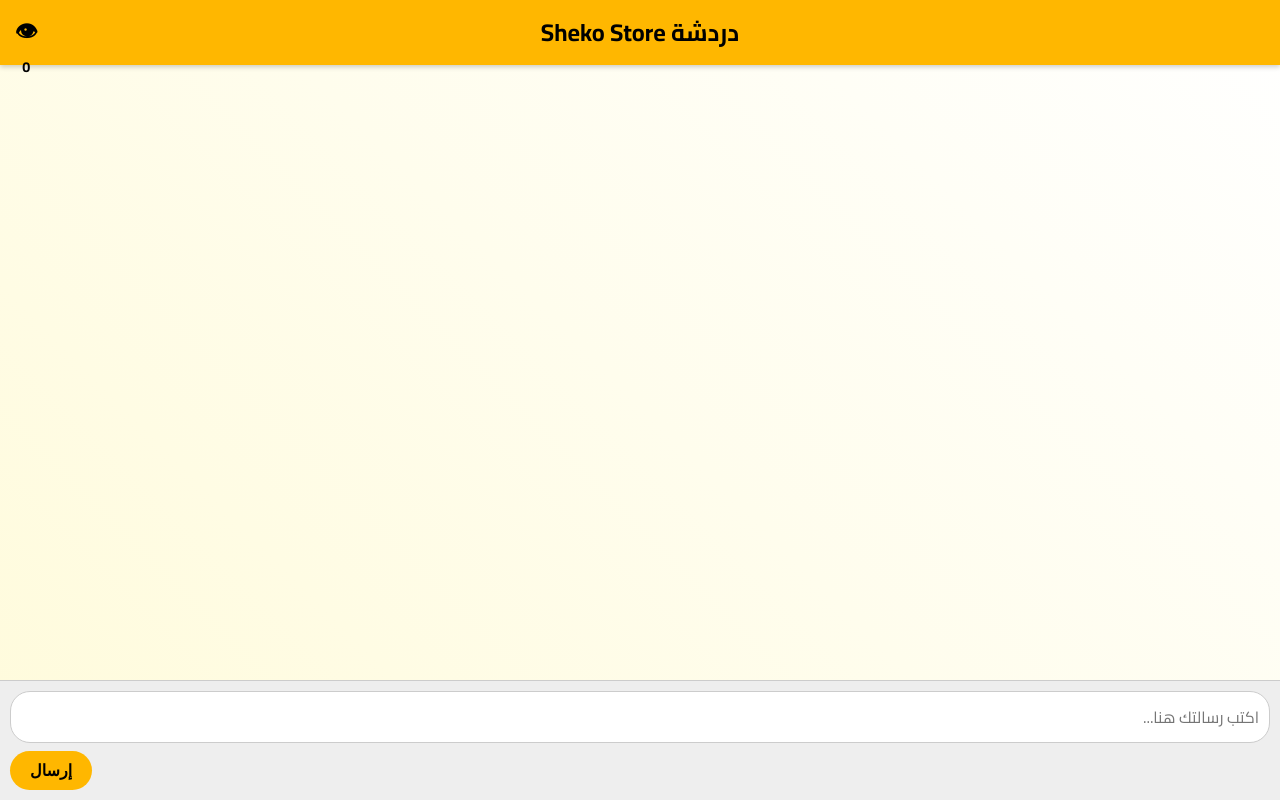
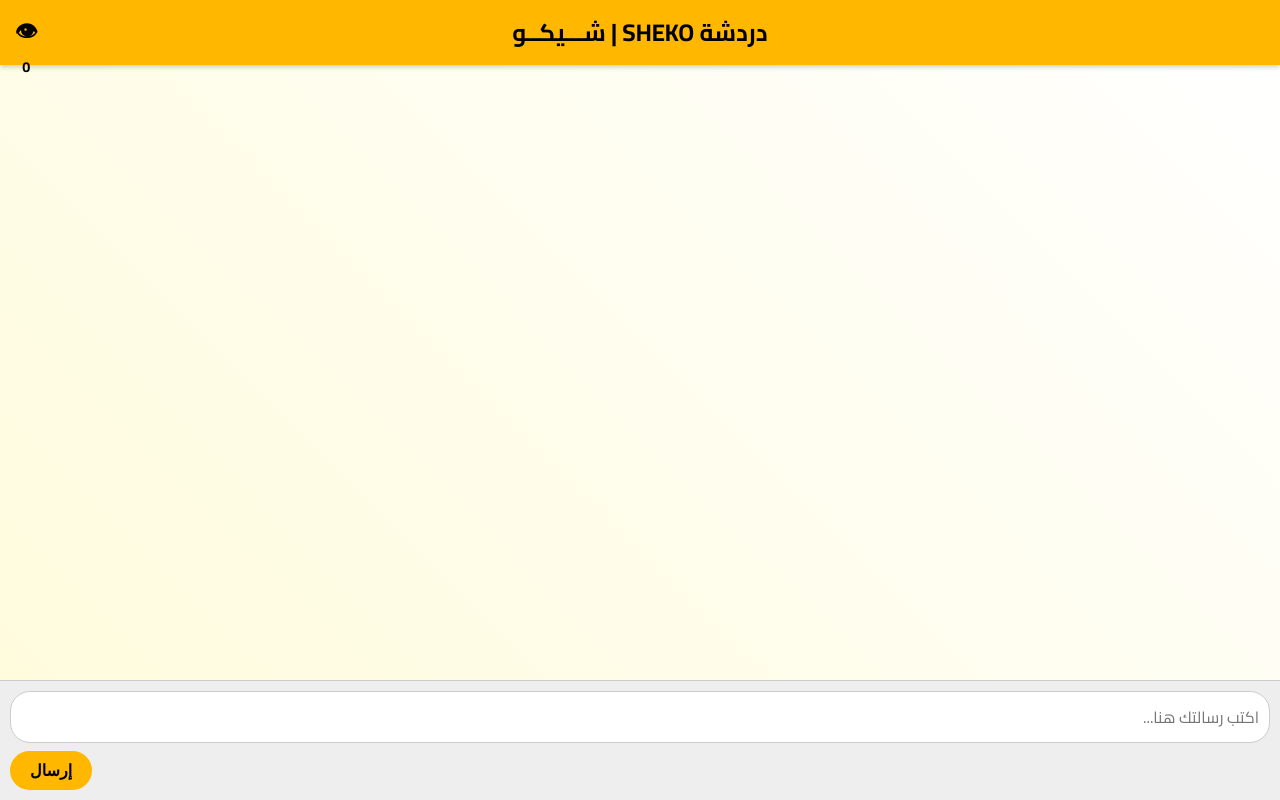
Before and after one commit to Botcyber/Sheko-store-, a website: page chat.html in a window 1280 px wide. Drawn offline with Linux system fonts and the light colour scheme; no server answers.

Commit message:
Update chat.html

```diff
--- a/chat.html
+++ b/chat.html
@@ -226,7 +226,7 @@
       <div class="eye" title="المستخدمون المتصلون">👁</div>
       <div id="onlineNumber">0</div>
     </div>
-    دردشة Sheko Store
+    دردشة SHEKO | شـــيكــو
   </header>      <div id="chatContainer"></div>      <div id="inputContainer">
     <!-- مربع الرد يظهر هنا ديناميكياً -->
     <input type="text" id="messageInput" placeholder="اكتب رسالتك هنا..." autocomplete="off" />
```
